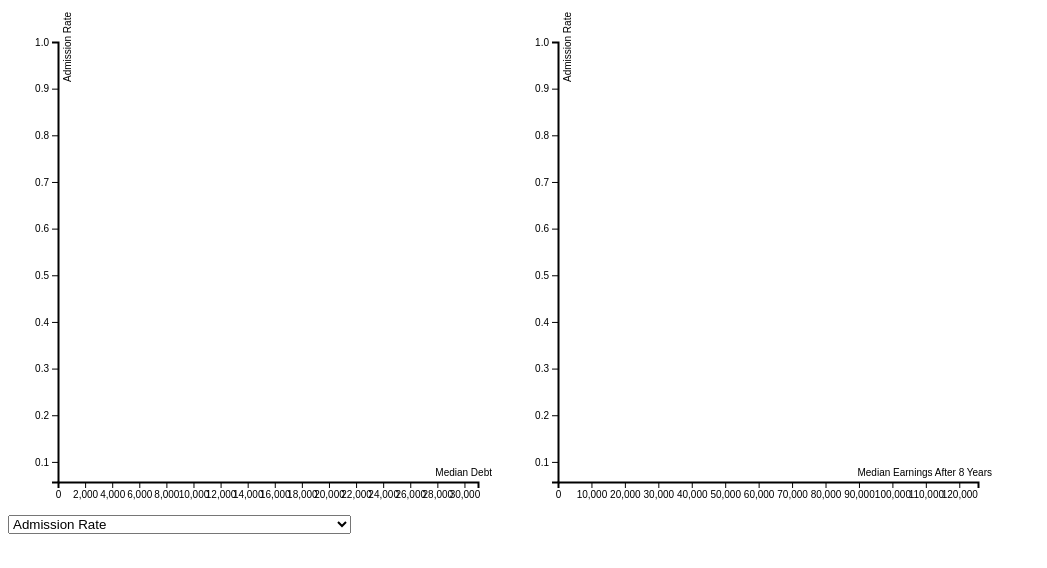
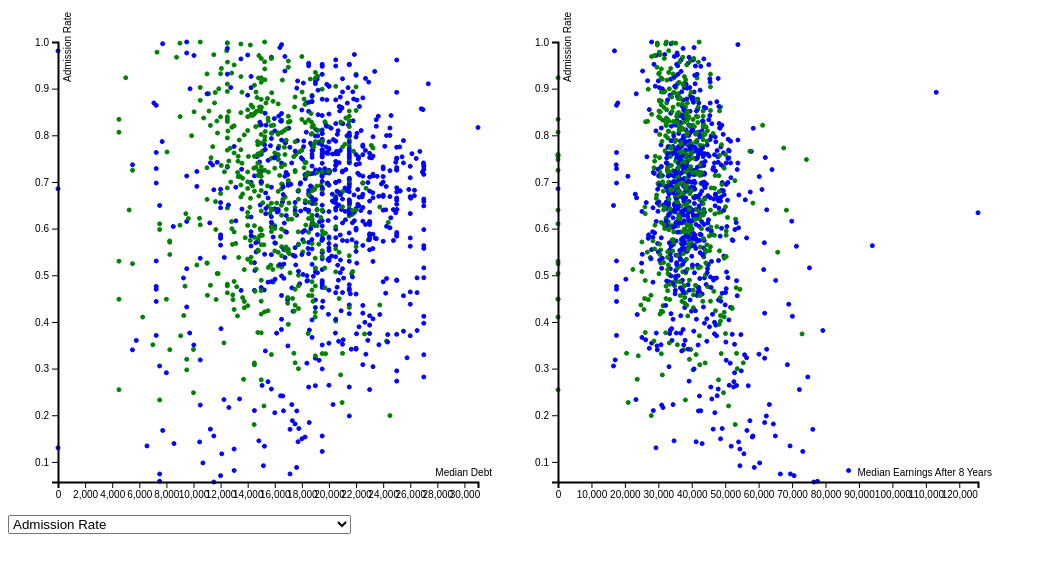
Before and after one commit to Jmc19/P5_IntroToInfoVis, a plain HTML site: page index.html in a window 1280 px wide. Shown: the whole page, without its empty margins (0-1047 px from the left). Drawn offline with nearby package versions, Linux system fonts and the light colour scheme.

Commit message:
Points Show Up
Don't change yet

```diff
--- a/main.js
+++ b/main.js
@@ -255,18 +255,23 @@ d3.csv("data/colleges.csv", function(data) {
                         WILL ALSO NEED BRUSHING?
 *****************************************************************************/
 
-	 //add scatterplot points
- //     var temp1= chart1.selectAll("circle")
-	//    .data(data)
-	//    .enter()
-	//    .append("circle")
-	//    .attr("id",function(d,i) {return "i" + i;} )
-	//    .attr("stroke", "black")
- //       .attr("class", "unselected")
-	//    .attr("cx", function(d) { return xScale(d.medianDebt); })
-	//    .attr("cy", function(d) { return yScale(d.SATV); })
-	//    .attr("r", 5)
-	//    .on("click", function(d,i){
+	 // add scatterplot points
+     var temp1= chart1.selectAll("circle")
+	   .data(data)
+	   .enter()
+	   .append("circle")
+	   .attr("id",function(d,i) {return "i" + i;} )
+	   .attr("stroke", "black")
+	   .attr("cx", function(d) { return xScale(d.medianDebt); })
+	   .attr("cy", function(d) { return yScale(d.admission); })
+	   .attr("r", 2)
+       .classed("public", function(d) {
+            return d.pubPrivate === "Public";
+       })
+       .classed("private", function(d) {
+            return d.pubPrivate === "Private";
+       });
+	   // .on("click", function(d,i){
 /*****************************************************************************
             HERE IS THE CODE FOR THE TABLE STUFF IF WE WANT TO DO IT
 *****************************************************************************/
@@ -296,17 +301,22 @@ d3.csv("data/colleges.csv", function(data) {
 
  //       });
 
- //    var temp2= chart2.selectAll("circle")
-	//    .data(data)
-	//    .enter()
-	//    .append("circle")
-	//    .attr("id",function(d,i) {return "c" + i;} )
-	//    .attr("stroke", "black")
- //       .attr("class", "unselected")
-	//    .attr("cx", function(d) { return xScale2(d.medEarningsAfter8); })
-	//    .attr("cy", function(d) { return yScale2(d.GPA); })
-	//    .attr("r", 5)
-	//    .on("click", function(d,i) {
+    var temp2= chart2.selectAll("circle")
+	   .data(data)
+	   .enter()
+	   .append("circle")
+	   .attr("id",function(d,i) {return "c" + i;} )
+	   .attr("stroke", "black")
+	   .attr("cx", function(d) { return xScale2(d.medEarningsAfter8); })
+	   .attr("cy", function(d) { return yScale2(d.admission); })
+	   .attr("r", 2)
+       .classed("public", function(d) {
+            return d.pubPrivate === "Public";
+       })
+       .classed("private", function(d) {
+            return d.pubPrivate === "Private";
+       });
+	   // .on("click", function(d,i) {
 /*****************************************************************************
             HERE IS THE CODE FOR THE TABLE STUFF IF WE WANT TO DO IT
 *****************************************************************************/
--- a/styles.css
+++ b/styles.css
@@ -14,8 +14,8 @@ body {
 }
 /*Added public and private instead of unselected*/
 .public {
-	stroke: black;
-	fill: black;
+	stroke: green;
+	fill: green;
 }
 .private {
 	stroke: blue;
```
